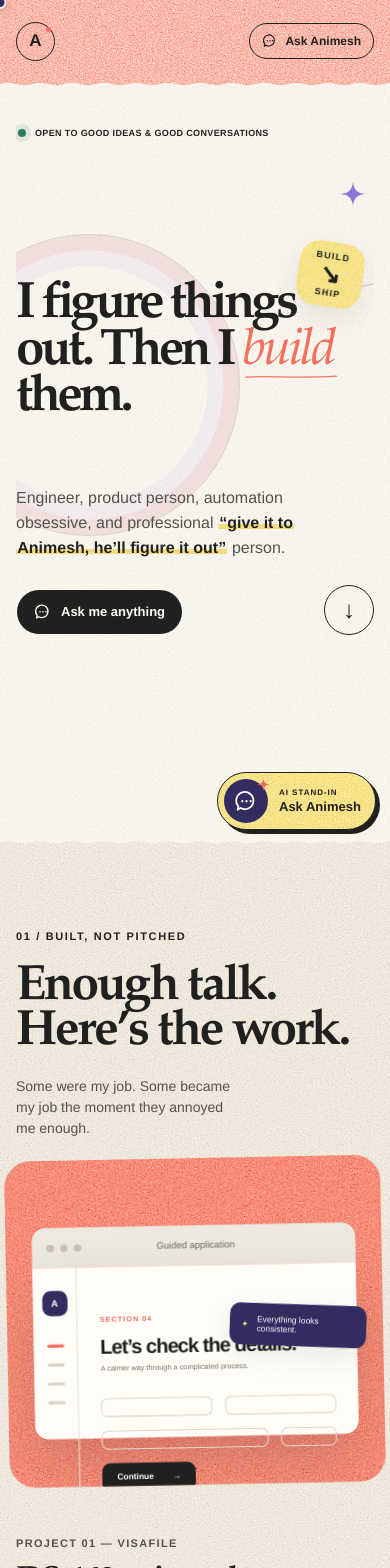
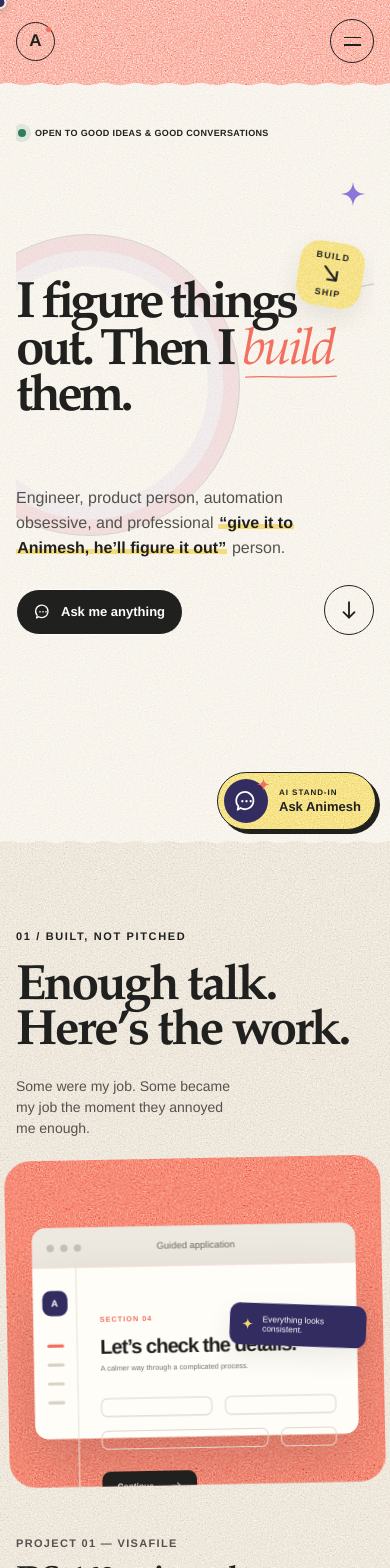
Before and after one commit to animesh-algorithm/animesh, a Next.js app in the folder apps/portfolio/: page / in a window 390 px wide. Shown: the top 1568 px of the page. Built offline with nearby package versions, Linux system fonts and the light colour scheme.

Commit message:
Add responsive mobile navigation and standardize portfolio icons

```diff
--- a/apps/portfolio/app/globals.css
+++ b/apps/portfolio/app/globals.css
@@ -240,6 +240,10 @@ button {
 .header-contact:hover svg {
   transform: translate(3px, -3px);
 }
+.mobile-menu-toggle,
+.mobile-menu {
+  display: none;
+}
 
 .hero {
   min-height: calc(100svh - 104px);
@@ -379,6 +383,10 @@ button {
   color: var(--white);
   background: var(--ink);
   transform: translateY(4px);
+}
+.circle-link svg {
+  width: 22px;
+  height: 22px;
 }
 .hero-spark {
   position: absolute;
@@ -415,8 +423,11 @@ button {
   transform: rotate(3deg) translateY(-5px);
 }
 .hero-sticker b {
-  font-size: 25px;
   line-height: 1.1;
+}
+.hero-sticker b svg {
+  width: 25px;
+  height: 25px;
 }
 @keyframes float {
   50% {
@@ -715,9 +726,13 @@ button {
   background: var(--ink);
   font-size: 8px;
   font-weight: 700;
-}
-.mock-button span {
-  margin-left: 16px;
+  display: inline-flex;
+  align-items: center;
+  gap: 16px;
+}
+.mock-button svg {
+  width: 11px;
+  height: 11px;
 }
 .helper-note {
   position: absolute;
@@ -735,8 +750,10 @@ button {
   transform: rotate(3deg);
   font-size: 8px;
 }
-.helper-note i {
-  font-style: normal;
+.helper-note svg {
+  width: 12px;
+  height: 12px;
+  flex: 0 0 auto;
   color: var(--yellow);
 }
 
@@ -936,6 +953,10 @@ button {
   font-size: 11px;
   opacity: 0.48;
 }
+.links-connector svg {
+  width: 12px;
+  height: 12px;
+}
 .links-result {
   border-color: rgba(47, 125, 95, 0.34);
   background: rgba(255, 253, 248, 0.82);
@@ -1165,6 +1186,10 @@ button {
   color: var(--white);
   background: var(--coral);
   font-weight: 900;
+}
+.claims-upload-icon svg {
+  width: 15px;
+  height: 15px;
 }
 .claims-upload div {
   display: grid;
@@ -1207,8 +1232,10 @@ button {
   font-size: 9px;
   font-weight: 800;
 }
-.claims-submit span {
-  font-size: 15px;
+.claims-submit svg {
+  width: 15px;
+  height: 15px;
+  flex: 0 0 auto;
 }
 .claims-journey {
   padding: clamp(1.8rem, 3.5vw, 3rem);
@@ -1248,6 +1275,10 @@ button {
   font-size: 9px;
   font-style: normal;
   font-weight: 900;
+}
+.claims-journey li > i svg {
+  width: 12px;
+  height: 12px;
 }
 .claims-journey li.is-complete > i {
   color: var(--white);
@@ -1294,6 +1325,10 @@ button {
   color: var(--white);
   background: var(--green);
   font-weight: 900;
+}
+.claims-payout-check svg {
+  width: 15px;
+  height: 15px;
 }
 .claims-payout > div {
   min-width: 0;
@@ -1529,10 +1564,10 @@ button {
   line-height: 1.6;
 }
 .experience-mark {
-  width: min(100%, 1050px);
+  width: 32px;
+  height: 32px;
   margin: 28px 0 0 auto;
   color: var(--violet-deep);
-  font-size: 32px;
 }
 
 .now-section {
@@ -1622,11 +1657,12 @@ button {
 .now-orbit::after {
   inset: 190px;
 }
-.now-orbit span {
+.now-orbit > svg {
   position: absolute;
   left: 47%;
   top: 47%;
-  font-size: 40px;
+  width: 40px;
+  height: 40px;
   color: var(--yellow);
 }
 .now-orbit i {
@@ -1808,7 +1844,15 @@ button {
   justify-self: end;
 }
 .consulting-link span {
+  display: inline-flex;
+  align-items: center;
+  gap: 4px;
   color: white;
+}
+.consulting-link svg {
+  width: 12px;
+  height: 12px;
+  flex: 0 0 auto;
 }
 
 @media (max-width: 900px) {
@@ -1889,12 +1933,6 @@ button {
   .site-header,
   .site-header-inner {
     height: 82px;
-  }
-  .site-header-inner {
-    grid-template-columns: 1fr auto;
-  }
-  .main-nav {
-    display: none;
   }
   .monogram {
     width: 39px;
@@ -2887,7 +2925,108 @@ body.dialog-open {
 
 @media (max-width: 900px) {
   .header-actions {
-    gap: 14px;
+    gap: 0;
+  }
+  .site-header-inner {
+    grid-template-columns: 1fr auto;
+    position: relative;
+  }
+  .main-nav,
+  .header-actions .header-ask,
+  .header-actions .header-contact {
+    display: none;
+  }
+  .mobile-menu-toggle {
+    width: 44px;
+    height: 44px;
+    padding: 0;
+    display: grid;
+    place-content: center;
+    gap: 6px;
+    border: 1.5px solid var(--ink);
+    border-radius: 50%;
+    color: var(--ink);
+    background: transparent;
+    cursor: pointer;
+  }
+  .mobile-menu-toggle span {
+    width: 17px;
+    height: 1.5px;
+    background: currentColor;
+    transition: transform 180ms var(--ease-out);
+  }
+  .mobile-menu-toggle[aria-expanded="true"] span:first-child {
+    transform: translateY(3.75px) rotate(45deg);
+  }
+  .mobile-menu-toggle[aria-expanded="true"] span:last-child {
+    transform: translateY(-3.75px) rotate(-45deg);
+  }
+  .mobile-menu {
+    position: absolute;
+    z-index: 5;
+    top: 70px;
+    left: 0;
+    right: 0;
+    padding: 16px;
+    display: block;
+    visibility: hidden;
+    opacity: 0;
+    transform: translateY(-8px);
+    border: 1.5px solid var(--ink);
+    border-radius: var(--radius-md);
+    background: var(--paper);
+    box-shadow: var(--shadow-sm);
+    pointer-events: none;
+    transition:
+      opacity 180ms var(--ease-out),
+      transform 180ms var(--ease-out),
+      visibility 180ms;
+  }
+  .mobile-menu[data-open="true"] {
+    visibility: visible;
+    opacity: 1;
+    transform: translateY(0);
+    pointer-events: auto;
+  }
+  .mobile-menu nav {
+    display: grid;
+  }
+  .mobile-menu nav a {
+    min-height: 48px;
+    padding: 0 4px;
+    display: flex;
+    align-items: center;
+    border-bottom: 1px solid color-mix(in srgb, var(--ink) 16%, transparent);
+    font-size: 1.05rem;
+    font-weight: 750;
+  }
+  .mobile-menu-actions {
+    padding-top: 14px;
+    display: grid;
+    grid-template-columns: 1fr 1fr;
+    gap: 10px;
+  }
+  .mobile-menu-actions a {
+    min-height: 44px;
+    padding: 10px 12px;
+    display: inline-flex;
+    align-items: center;
+    justify-content: center;
+    gap: 7px;
+    border: 1.5px solid var(--ink);
+    border-radius: 999px;
+    font-size: 12px;
+    font-weight: 800;
+    text-align: center;
+  }
+  .mobile-menu-actions a:first-child {
+    color: var(--white);
+    background: var(--ink);
+  }
+  .mobile-menu-actions svg {
+    width: 16px;
+    height: 16px;
+    flex: 0 0 auto;
   }
   .footer-ask-cta {
     align-items: flex-start;
--- a/apps/portfolio/app/page.tsx
+++ b/apps/portfolio/app/page.tsx
@@ -1,5 +1,5 @@
 import { ScrollMotion } from "@/components/scroll-motion";
-import { ArrowUpRight, Asterisk, ChatBubble, Spark } from "@/components/icons";
+import { ArrowDown, ArrowDownRight, ArrowUpRight, Asterisk, ChatBubble, Spark } from "@/components/icons";
 import { AskAnimeshLink } from "@/components/ask-animesh";
 import { ProjectShowcase } from "@/components/project-showcase";
 import {
@@ -71,13 +71,13 @@ export default async function Home() {
             href="#work"
             aria-label="See selected work"
           >
-            ↓
+            <ArrowDown />
           </a>
         </div>
         <Spark className="hero-spark" />
         <div className="hero-sticker">
           <span>BUILD</span>
-          <b>↘</b>
+          <b><ArrowDownRight /></b>
           <span>SHIP</span>
         </div>
       </section>
@@ -222,7 +222,7 @@ export default async function Home() {
           <aside className="about-side">
             <div>
               <span>BASED IN</span>
-              <strong>{profile.location} ↗</strong>
+              <strong>{profile.location}</strong>
             </div>
             <div>
               <span>WORKS ACROSS</span>
@@ -258,9 +258,7 @@ export default async function Home() {
               </div>
             ))}
           </div>
-          <div className="experience-mark" aria-hidden="true">
-            ✦
-          </div>
+          <Spark className="experience-mark" />
         </div>
       </section>
 
@@ -270,7 +268,7 @@ export default async function Home() {
       >
         <div className="now-card shell">
           <div className="now-orbit">
-            <span>✦</span>
+            <Spark />
             <i />
             <i />
           </div>
@@ -379,7 +377,7 @@ export default async function Home() {
               </a>
             </div>
             <a className="consulting-link" href="https://hire.animesh.cc">
-              Looking for professional project help? <span>Work with me ↗</span>
+              Looking for professional project help? <span>Work with me <ArrowUpRight /></span>
             </a>
           </div>
         </div>
--- a/apps/portfolio/components/ask-animesh.tsx
+++ b/apps/portfolio/components/ask-animesh.tsx
@@ -2,7 +2,7 @@
 
 import { interaction, track } from "@/lib/analytics";
 import type { ChatMessage, ChatSource, ConsentMode } from "@/lib/chat/types";
-import { ChatBubble, Spark } from "@/components/icons";
+import { ArrowUpRight, ChatBubble, Spark } from "@/components/icons";
 import Link from "next/link";
 import { usePathname } from "next/navigation";
 import {
@@ -122,9 +122,11 @@ export function AskAnimeshProvider({ children }: { children: ReactNode }) {
 export function AskAnimeshLink({
   children,
   className,
+  onClick,
 }: {
   children: ReactNode;
   className?: string;
+  onClick?: () => void;
 }) {
   const context = useContext(AskContext);
   return (
@@ -132,6 +134,7 @@ export function AskAnimeshLink({
       className={className}
       href="/ask"
       onClick={(event) => {
+        onClick?.();
         if (!context || event.metaKey || event.ctrlKey || event.shiftKey) return;
         event.preventDefault();
         context.open();
@@ -451,7 +454,7 @@ export function ChatExperience({
                         target={source.href.endsWith(".pdf") ? "_blank" : undefined}
                         rel={source.href.endsWith(".pdf") ? "noopener noreferrer" : undefined}
                       >
-                        {source.label} ↗
+                        {source.label} <ArrowUpRight />
                       </a>
                     ))}
                   </div>
@@ -476,7 +479,7 @@ export function ChatExperience({
             <div>
               <span>{input.length}/800</span>
               <button type="submit" disabled={!input.trim() || isStreaming}>
-                {isStreaming ? "Answering…" : "Send ↗"}
+                {isStreaming ? "Answering…" : <>Send <ArrowUpRight /></>}
               </button>
             </div>
           </form>
@@ -497,7 +500,7 @@ export function ChatExperience({
       )}
 
       <footer className="ask-panel-footer">
-        {variant === "drawer" ? <Link href="/ask">Open full page ↗</Link> : null}
+        {variant === "drawer" ? <Link href="/ask">Open full page <ArrowUpRight /></Link> : null}
         <span>Answers are limited to approved public sources.</span>
       </footer>
       <p className="sr-only" aria-live="polite" aria-atomic="true">
--- a/apps/portfolio/components/icons.tsx
+++ b/apps/portfolio/components/icons.tsx
@@ -4,6 +4,46 @@ export function ArrowUpRight({ className }: IconProps) {
   return (
     <svg className={className} viewBox="0 0 20 20" fill="none" aria-hidden="true">
       <path d="M5 15 15 5M7 5h8v8" stroke="currentColor" strokeWidth="1.7" strokeLinecap="round" strokeLinejoin="round" />
+    </svg>
+  );
+}
+
+export function ArrowDown({ className }: IconProps) {
+  return (
+    <svg className={className} viewBox="0 0 20 20" fill="none" aria-hidden="true">
+      <path d="M10 3v14m-5-5 5 5 5-5" stroke="currentColor" strokeWidth="1.7" strokeLinecap="round" strokeLinejoin="round" />
+    </svg>
+  );
+}
+
+export function ArrowDownRight({ className }: IconProps) {
+  return (
+    <svg className={className} viewBox="0 0 20 20" fill="none" aria-hidden="true">
+      <path d="M5 5l10 10m0-7v7H8" stroke="currentColor" strokeWidth="1.7" strokeLinecap="round" strokeLinejoin="round" />
+    </svg>
+  );
+}
+
+export function ArrowRight({ className }: IconProps) {
+  return (
+    <svg className={className} viewBox="0 0 20 20" fill="none" aria-hidden="true">
+      <path d="M3 10h14m-5-5 5 5-5 5" stroke="currentColor" strokeWidth="1.7" strokeLinecap="round" strokeLinejoin="round" />
+    </svg>
+  );
+}
+
+export function ArrowUp({ className }: IconProps) {
+  return (
+    <svg className={className} viewBox="0 0 20 20" fill="none" aria-hidden="true">
+      <path d="M10 17V3m-5 5 5-5 5 5" stroke="currentColor" strokeWidth="1.7" strokeLinecap="round" strokeLinejoin="round" />
+    </svg>
+  );
+}
+
+export function Check({ className }: IconProps) {
+  return (
+    <svg className={className} viewBox="0 0 20 20" fill="none" aria-hidden="true">
+      <path d="m4 10 4 4 8-9" stroke="currentColor" strokeWidth="2" strokeLinecap="round" strokeLinejoin="round" />
     </svg>
   );
 }
--- a/apps/portfolio/components/project-visuals.tsx
+++ b/apps/portfolio/components/project-visuals.tsx
@@ -1,3 +1,5 @@
+import { ArrowDown, ArrowRight, ArrowUp, Check, Spark } from "./icons";
+
 export function VisaFlowVisual() {
   return (
     <div
@@ -33,11 +35,11 @@ export function VisaFlowVisual() {
             <span />
           </div>
           <div className="mock-button">
-            Continue <span>→</span>
+            Continue <ArrowRight />
           </div>
         </div>
         <div className="helper-note">
-          <i>✦</i>
+          <Spark />
           <span>Everything looks consistent.</span>
         </div>
       </div>
@@ -55,7 +57,7 @@ export function StudioVisual() {
       <div className="studio-orbit orbit-one" />
       <div className="studio-orbit orbit-two" />
       <div className="studio-center">
-        <span className="studio-spark">✦</span>
+        <Spark className="studio-spark" />
         <strong>
           Context in,
           <br />
@@ -96,7 +98,7 @@ export function DataVisual() {
           <span>https://</span>
           <b>Paste a long URL…</b>
         </div>
-        <span className="links-connector">↓</span>
+        <span className="links-connector"><ArrowDown /></span>
         <div className="links-step links-result">
           <small>BRANDED LINK</small>
           <span>
@@ -146,7 +148,7 @@ export function ClaimsVisual() {
             <p>We’ll take it from here.</p>
 
             <div className="claims-upload">
-              <span className="claims-upload-icon">↑</span>
+              <span className="claims-upload-icon"><ArrowUp /></span>
               <div>
                 <strong>Medical bill</strong>
                 <small>PDF uploaded</small>
@@ -158,7 +160,7 @@ export function ClaimsVisual() {
               <strong>Added securely</strong>
             </div>
             <div className="claims-submit">
-              Submit for review <span>→</span>
+              Submit for review <ArrowRight />
             </div>
           </section>
 
@@ -166,14 +168,14 @@ export function ClaimsVisual() {
             <span className="claims-eyebrow">WORKING IN THE BACKGROUND</span>
             <ol>
               <li className="is-complete">
-                <i>✓</i>
+                <i><Check /></i>
                 <span>
                   <b>Bill analyzed</b>
                   <small>Details captured</small>
                 </span>
               </li>
               <li className="is-complete">
-                <i>✓</i>
+                <i><Check /></i>
                 <span>
                   <b>Eligibility checked</b>
                   <small>Reimbursement approved</small>
@@ -192,7 +194,7 @@ export function ClaimsVisual() {
       </div>
 
       <div className="claims-payout" aria-hidden="true">
-        <span className="claims-payout-check">✓</span>
+        <span className="claims-payout-check"><Check /></span>
         <div>
           <small>PAYMENT INITIATED</small>
           <strong>On the way.</strong>
--- a/apps/portfolio/components/site-header.tsx
+++ b/apps/portfolio/components/site-header.tsx
@@ -1,3 +1,6 @@
+"use client";
+
+import { useEffect, useState } from "react";
 import { ArrowUpRight, ChatBubble } from "./icons";
 import { AskAnimeshLink } from "./ask-animesh";
 
@@ -9,6 +12,21 @@ const navItems = [
 ];
 
 export function SiteHeader() {
+  const [menuOpen, setMenuOpen] = useState(false);
+
+  useEffect(() => {
+    if (!menuOpen) return;
+
+    const closeOnEscape = (event: KeyboardEvent) => {
+      if (event.key === "Escape") setMenuOpen(false);
+    };
+
+    document.addEventListener("keydown", closeOnEscape);
+    return () => document.removeEventListener("keydown", closeOnEscape);
+  }, [menuOpen]);
+
+  const closeMenu = () => setMenuOpen(false);
+
   return (
     <header className="site-header">
       <div className="site-header-inner shell">
@@ -29,6 +47,31 @@ export function SiteHeader() {
           <a className="header-contact" data-analytics-event="contact_link_clicked" data-analytics-placement="header" href="#contact">
             Say hello <ArrowUpRight />
           </a>
+          <button
+            className="mobile-menu-toggle"
+            type="button"
+            aria-expanded={menuOpen}
+            aria-controls="mobile-navigation"
+            aria-label={menuOpen ? "Close navigation" : "Open navigation"}
+            onClick={() => setMenuOpen((open) => !open)}
+          >
+            <span />
+            <span />
+          </button>
+        </div>
+        <div className="mobile-menu" data-open={menuOpen ? "true" : "false"} id="mobile-navigation">
+          <nav aria-label="Mobile navigation">
+            {navItems.map((item) => (
+              <a href={item.href} key={item.href} onClick={closeMenu}>{item.label}</a>
+            ))}
+            <a href="/resume.pdf" target="_blank" rel="noopener noreferrer" onClick={closeMenu}>Résumé</a>
+          </nav>
+          <div className="mobile-menu-actions">
+            <AskAnimeshLink className="mobile-menu-ask" onClick={closeMenu}>
+              <ChatBubble /> Ask Animesh
+            </AskAnimeshLink>
+            <a href="#contact" onClick={closeMenu}>Say hello <ArrowUpRight /></a>
+          </div>
         </div>
       </div>
     </header>
```
Also changed, not shown: 2 other files (tests, documents, lock files or other folders).
